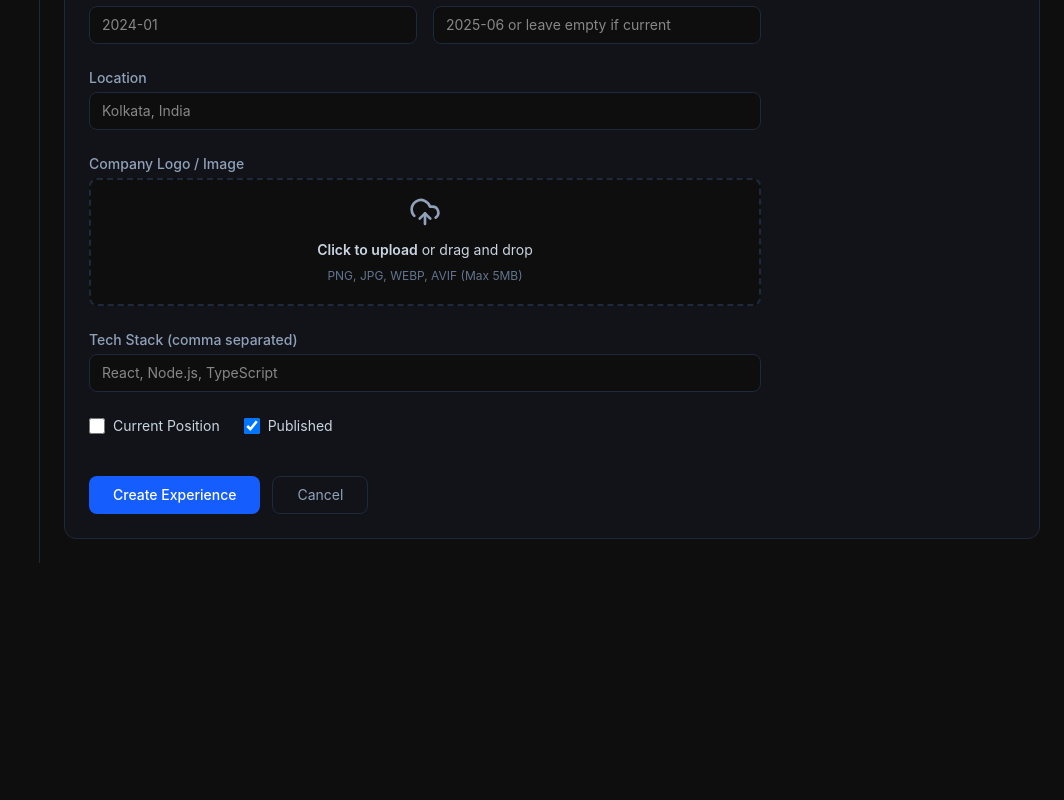
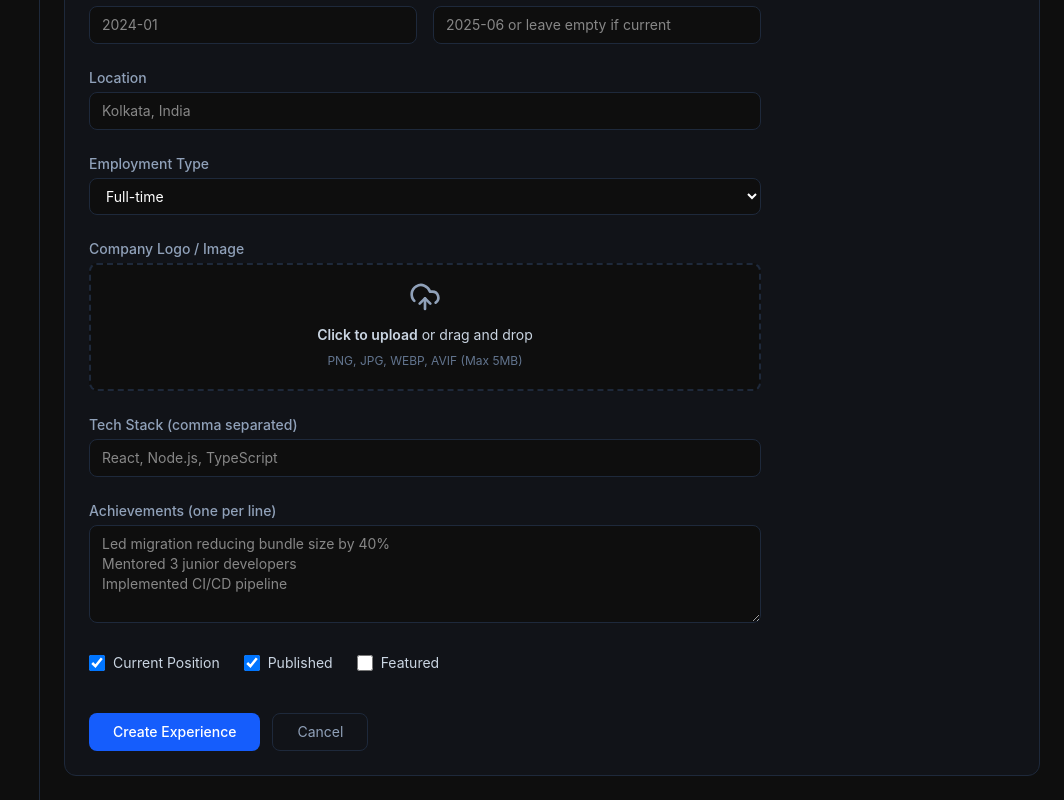
Before and after one commit to debadritax24/portfolio, a Next.js app: page /admin/experiences/new in a window 1280 px wide. Shown: the part 503-1303 px from the top of the page, without its empty margins (216-1280 px from the left). Before the commit the page ends 1066 px from the top, so only its background shows below. Built offline with nearby package versions, Linux system fonts and the light colour scheme; no server answers; a web font is replaced by a local one.

Commit message:
refactor ExperienceForm and validation schemas to enhance data structure and optional fields

```diff
--- a/src/components/admin/ExperienceForm.tsx
+++ b/src/components/admin/ExperienceForm.tsx
@@ -9,21 +9,36 @@ type ExpFormData = {
   company: string;
   role: string;
   slug: string;
-  description: string;
+  summary: string;
   startDate: string;
   endDate: string;
   location: string;
   imageUrl: string;
   imagePathname: string;
-  techStack: string;
+  tags: string;
+  achievements: string;
+  type: string;
   current: boolean;
   published: boolean;
+  featured: boolean;
 };
 
 type ExperienceFormProps = {
   initialData?: Record<string, unknown>;
   mode: "create" | "edit";
 };
+
+function generatePeriod(startDate: string, endDate: string, current: boolean): string {
+  if (!startDate) return "";
+  const formatPeriod = (date: string) => {
+    const [year, month] = date.split("-");
+    const monthNames = ["Jan", "Feb", "Mar", "Apr", "May", "Jun", "Jul", "Aug", "Sep", "Oct", "Nov", "Dec"];
+    return month ? `${monthNames[parseInt(month, 10) - 1]} ${year}` : year;
+  };
+  const start = formatPeriod(startDate);
+  const end = current ? "Present" : endDate ? formatPeriod(endDate) : "";
+  return end ? `${start} — ${end}` : start;
+}
 
 export default function ExperienceForm({
   initialData,
@@ -35,40 +50,53 @@ export default function ExperienceForm({
     company: (initialData?.company as string) || "",
     role: (initialData?.role as string) || "",
     slug: (initialData?.slug as string) || "",
-    description: (initialData?.description as string) || "",
+    summary: (initialData?.summary as string) || "",
     startDate: (initialData?.startDate as string) || "",
     endDate: (initialData?.endDate as string) || "",
     location: (initialData?.location as string) || "",
     imageUrl: (initialData?.imageUrl as string) || "",
     imagePathname: (initialData?.imagePathname as string) || "",
-    techStack: Array.isArray(initialData?.techStack)
-      ? (initialData.techStack as string[]).join(", ")
+    tags: Array.isArray(initialData?.tags)
+      ? (initialData.tags as string[]).join(", ")
       : "",
-    current: (initialData?.current as boolean) ?? false,
+    achievements: Array.isArray(initialData?.achievements)
+      ? (initialData.achievements as string[]).join("\n")
+      : "",
+    type: (initialData?.type as string) || "Full-time",
+    current: !(initialData?.endDate),
     published: (initialData?.published as boolean) ?? true,
+    featured: (initialData?.featured as boolean) ?? false,
   });
 
   const handleSubmit = async (e: React.FormEvent) => {
     e.preventDefault();
     setLoading(true);
     try {
+      const period = generatePeriod(form.startDate, form.endDate, form.current);
       const body = {
         ...(mode === "edit" ? { id: initialData?.id } : {}),
         company: form.company,
         role: form.role,
         slug: form.slug || undefined,
-        description: form.description,
+        summary: form.summary,
         startDate: form.startDate,
-        endDate: form.current ? null : form.endDate || null,
-        location: form.location || null,
+        endDate: form.current ? "" : form.endDate,
+        location: form.location,
         imageUrl: form.imageUrl || null,
         imagePathname: form.imagePathname || null,
-        techStack: form.techStack
+        tags: form.tags
           .split(",")
           .map((t) => t.trim())
           .filter(Boolean),
+        achievements: form.achievements
+          .split("\n")
+          .map((a) => a.trim())
+          .filter(Boolean),
+        type: form.type,
+        period,
         current: form.current,
         published: form.published,
+        featured: form.featured,
       };
 
       const res = await fetch("/api/admin/experiences", {
@@ -139,11 +167,11 @@ export default function ExperienceForm({
 
       <div>
         <label className="block text-sm font-medium text-slate-400 mb-1">
-          Description
+          Summary
         </label>
         <textarea
-          value={form.description}
-          onChange={(e) => setForm({ ...form, description: e.target.value })}
+          value={form.summary}
+          onChange={(e) => setForm({ ...form, summary: e.target.value })}
           className="w-full px-3 py-2 rounded-lg bg-[#0e0e0e] border border-[#1e293b] text-white text-sm focus:outline-none focus:border-blue-500"
           rows={4}
         />
@@ -193,6 +221,23 @@ export default function ExperienceForm({
 
       <div>
         <label className="block text-sm font-medium text-slate-400 mb-1">
+          Employment Type
+        </label>
+        <select
+          value={form.type}
+          onChange={(e) => setForm({ ...form, type: e.target.value })}
+          className="w-full px-3 py-2 rounded-lg bg-[#0e0e0e] border border-[#1e293b] text-white text-sm focus:outline-none focus:border-blue-500"
+        >
+          <option value="Full-time">Full-time</option>
+          <option value="Part-time">Part-time</option>
+          <option value="Contract">Contract</option>
+          <option value="Freelance">Freelance</option>
+          <option value="Internship">Internship</option>
+        </select>
+      </div>
+
+      <div>
+        <label className="block text-sm font-medium text-slate-400 mb-1">
           Company Logo / Image
         </label>
         <ImageUpload
@@ -210,14 +255,27 @@ export default function ExperienceForm({
         </label>
         <input
           type="text"
-          value={form.techStack}
-          onChange={(e) => setForm({ ...form, techStack: e.target.value })}
+          value={form.tags}
+          onChange={(e) => setForm({ ...form, tags: e.target.value })}
           className="w-full px-3 py-2 rounded-lg bg-[#0e0e0e] border border-[#1e293b] text-white text-sm focus:outline-none focus:border-blue-500"
           placeholder="React, Node.js, TypeScript"
         />
       </div>
 
-      <div className="flex gap-6">
+      <div>
+        <label className="block text-sm font-medium text-slate-400 mb-1">
+          Achievements (one per line)
+        </label>
+        <textarea
+          value={form.achievements}
+          onChange={(e) => setForm({ ...form, achievements: e.target.value })}
+          className="w-full px-3 py-2 rounded-lg bg-[#0e0e0e] border border-[#1e293b] text-white text-sm focus:outline-none focus:border-blue-500"
+          rows={4}
+          placeholder="Led migration reducing bundle size by 40%&#10;Mentored 3 junior developers&#10;Implemented CI/CD pipeline"
+        />
+      </div>
+
+      <div className="flex gap-6 flex-wrap">
         <label className="flex items-center gap-2 cursor-pointer">
           <input
             type="checkbox"
@@ -237,6 +295,17 @@ export default function ExperienceForm({
             className="w-4 h-4 rounded border-[#1e293b] bg-[#0e0e0e] text-blue-500 focus:ring-blue-500"
           />
           <span className="text-sm text-slate-300">Published</span>
+        </label>
+        <label className="flex items-center gap-2 cursor-pointer">
+          <input
+            type="checkbox"
+            checked={form.featured}
+            onChange={(e) =>
+              setForm({ ...form, featured: e.target.checked })
+            }
+            className="w-4 h-4 rounded border-[#1e293b] bg-[#0e0e0e] text-blue-500 focus:ring-blue-500"
+          />
+          <span className="text-sm text-slate-300">Featured</span>
         </label>
       </div>
 
--- a/src/lib/validation/schemas.ts
+++ b/src/lib/validation/schemas.ts
@@ -87,17 +87,18 @@ export const experienceCreateSchema = z.object({
   company: z.string().min(1, "Company is required"),
   role: z.string().min(1, "Role is required"),
   type: z.string().optional().default("Full-time"),
-  location: z.string().min(1, "Location is required"),
-  period: z.string().min(1, "Period is required"),
+  location: z.string().optional().default(""),
+  period: z.string().optional().default(""),
   startDate: z.string().min(1, "Start date is required"),
-  endDate: z.string().min(1, "End date is required"),
-  summary: z.string().min(1, "Summary is required"),
+  endDate: z.string().optional().default(""),
+  summary: z.string().optional().default(""),
   imageUrl: z.string().optional().nullable(),
   imagePathname: z.string().optional().nullable(),
   achievements: z.array(z.string()).optional().default([]),
   tags: z.array(z.string()).optional().default([]),
   published: z.boolean().optional().default(true),
   featured: z.boolean().optional().default(false),
+  current: z.boolean().optional().default(false),
 });
 
 export const experienceUpdateSchema = experienceCreateSchema.partial().extend({
```
